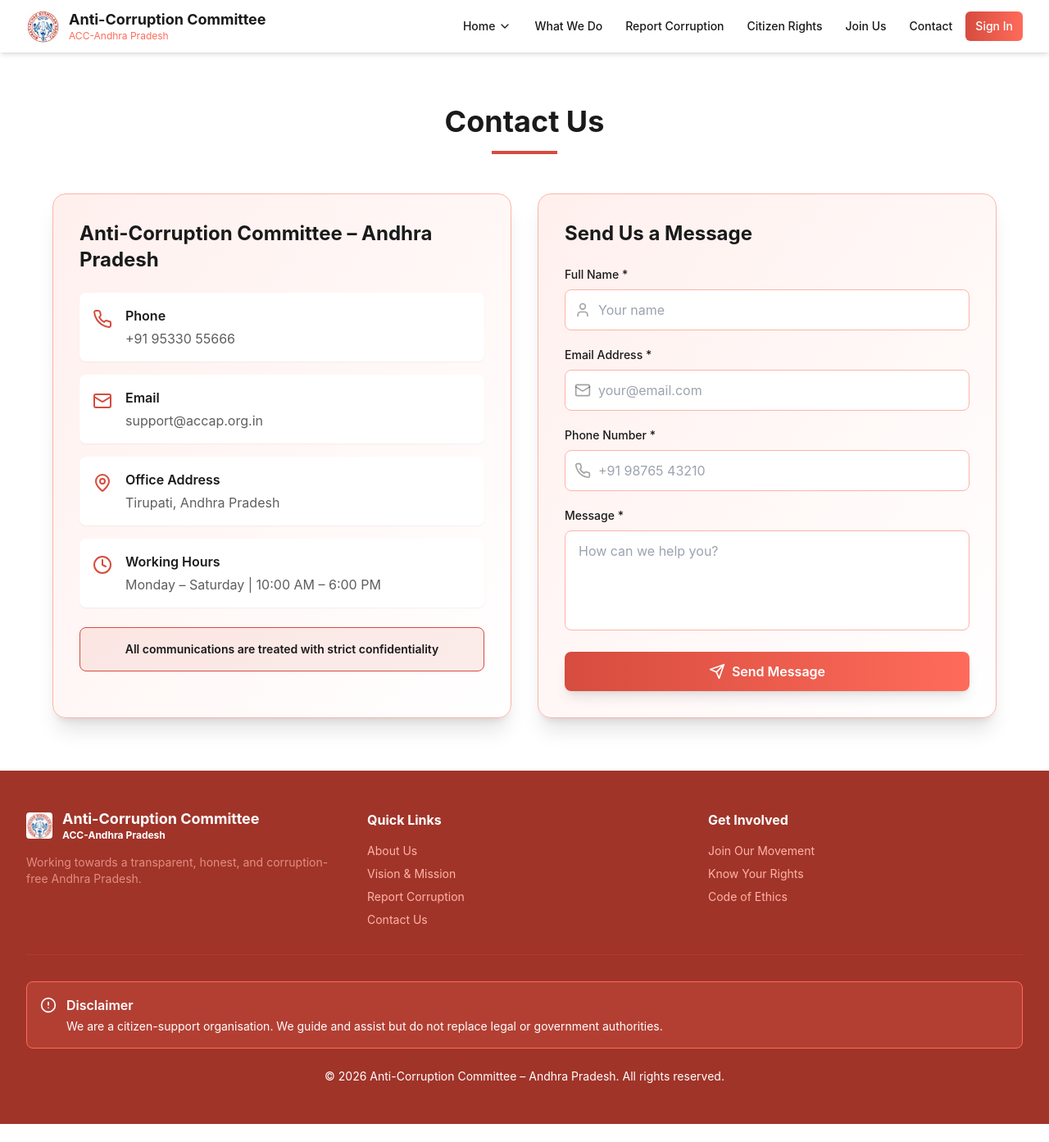
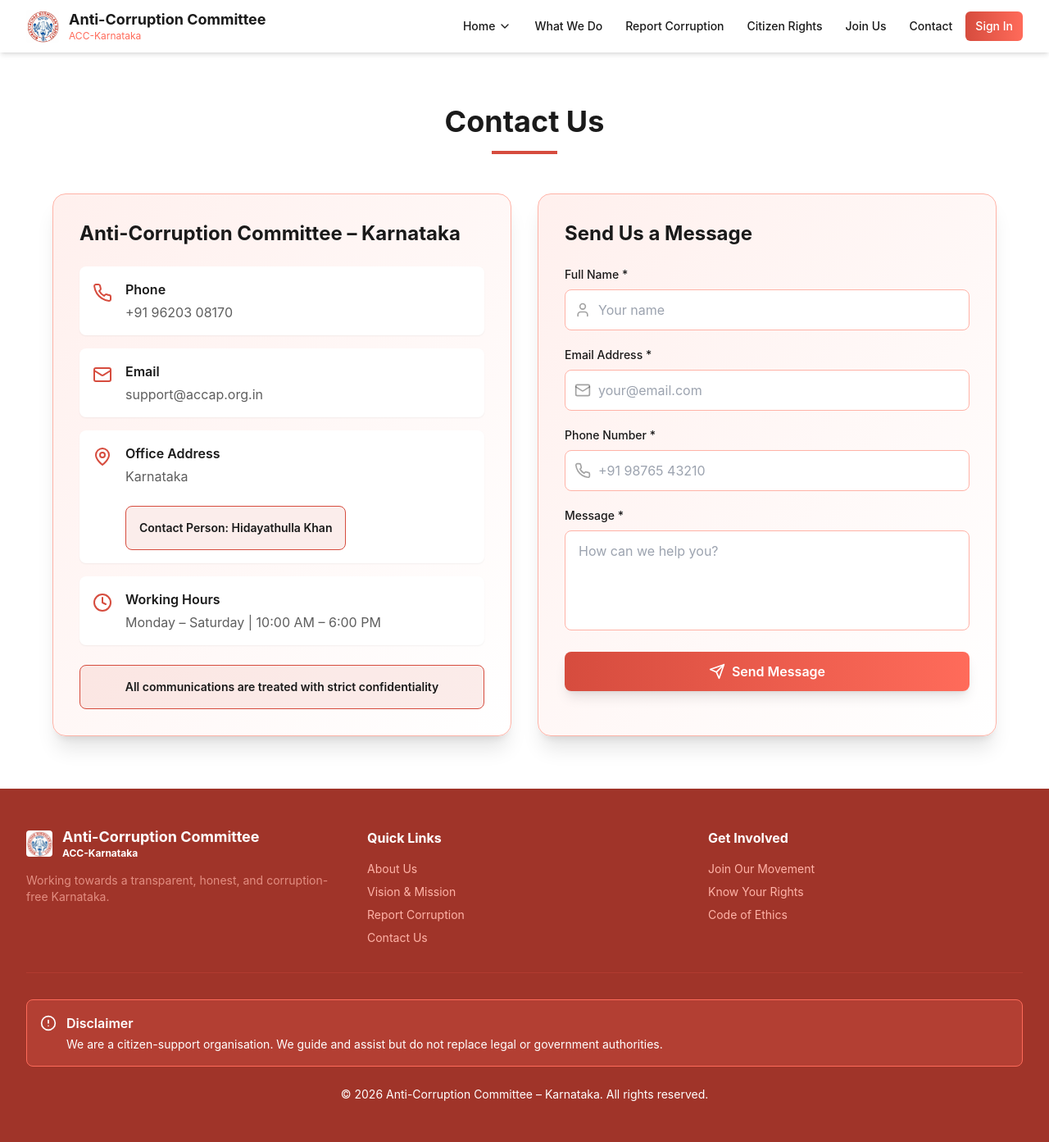
Before and after one commit to TradeFxP/anti-corruption-ka, a React (Vite) app: page /contact in a window 1280 px wide. Shown: the whole page at 82% size. Before the commit the page ends 1371 px from the top, so only its background shows below. Built offline with nearby package versions, Linux system fonts and the light colour scheme; the HTML template or start-up script is replaced by a standard one.

Commit message:
feat: update references from Andhra Pradesh to Karnataka across the application

```diff
--- a/index.html
+++ b/index.html
@@ -4,7 +4,7 @@
     <meta charset="UTF-8" />
     <link rel="icon" type="image/svg+xml" href="/vite.svg" />
     <meta name="viewport" content="width=device-width, initial-scale=1.0" />
-    <title>Anti-Corruption Committee – Andhra Pradesh | Fighting Corruption, Ensuring Justice</title>
+    <title>Anti-Corruption Committee – Karnataka | Fighting Corruption, Ensuring Justice</title>
   </head>
   <body>
     <div id="root"></div>
--- a/src/components/ACCFooter.tsx
+++ b/src/components/ACCFooter.tsx
@@ -18,11 +18,11 @@ export default function ACCFooter() {
               <img src={logo} alt="ACC Logo" className="h-8 w-8 object-cover rounded" />
               <div className="flex flex-col">
                 <span className="font-bold text-lg text-white leading-tight">Anti-Corruption Committee </span>
-                <span className="text-xs font-bold text-white leading-tight"> ACC-Andhra Pradesh</span>
+                <span className="text-xs font-bold text-white leading-tight"> ACC-Karnataka</span>
               </div>
             </div>
             <p className="text-sm text-light/70">
-              Working towards a transparent, honest, and corruption-free Andhra Pradesh.
+              Working towards a transparent, honest, and corruption-free Karnataka.
             </p>
           </div>
 
@@ -88,7 +88,7 @@ export default function ACCFooter() {
           </div>
 
           <div className="text-center text-sm text-white">
-            <p>&copy; {new Date().getFullYear()} Anti-Corruption Committee – Andhra Pradesh. All rights reserved.</p>
+            <p>&copy; {new Date().getFullYear()} Anti-Corruption Committee – Karnataka. All rights reserved.</p>
           </div>
         </div>
       </div>
--- a/src/components/ACCHero.tsx
+++ b/src/components/ACCHero.tsx
@@ -21,7 +21,7 @@ export default function ACCHero() {
           <h1 className="text-4xl md:text-5xl lg:text-6xl font-bold text-text mb-6">
             Anti-Corruption Committee
             <br />
-            <span className="text-primary">Andhra Pradesh</span>
+            <span className="text-primary">Karnataka</span>
           </h1>
           <p className="text-xl md:text-2xl text-secondary mb-4 max-w-3xl mx-auto">
             Working towards a transparent, honest, and corruption-free society
--- a/src/components/ACCNavigation.tsx
+++ b/src/components/ACCNavigation.tsx
@@ -49,7 +49,7 @@ export default function ACCNavigation() {
             <img src={logo} alt="ACC Logo" className="h-10 w-10 object-cover rounded" />
             <div className="flex flex-col">
               <span className="font-bold text-lg text-text leading-tight">  Anti-Corruption Committee</span>
-              <span className="text-xs text-secondary leading-tight">ACC-Andhra Pradesh </span>
+              <span className="text-xs text-secondary leading-tight">ACC-Karnataka </span>
             </div>
           </div>
 
--- a/src/components/About.tsx
+++ b/src/components/About.tsx
@@ -11,7 +11,7 @@ export default function About() {
 
         <div className="max-w-4xl mx-auto">
           <p className="text-lg text-text/80 leading-relaxed mb-6">
-            The <strong>Anti-Corruption Committee – Andhra Pradesh</strong> is a public welfare organisation formed to fight corruption at every level of society. We work to educate citizens, support whistle-blowers, promote ethical governance, and encourage responsible administration.
+            The <strong>Anti-Corruption Committee – Karnataka</strong> is a public welfare organisation formed to fight corruption at every level of society. We work to educate citizens, support whistle-blowers, promote ethical governance, and encourage responsible administration.
           </p>
           <p className="text-lg text-text/80 leading-relaxed mb-12">
             We believe <strong>every citizen has the right to fair service</strong> without bribery, harassment, or misuse of power.
--- a/src/components/Contact.tsx
+++ b/src/components/Contact.tsx
@@ -36,7 +36,7 @@ export default function Contact() {
           {/* Contact Information */}
           <div className="bg-gradient-to-br from-light/20 to-white p-8 rounded-2xl shadow-xl border border-light">
             <h3 className="text-2xl font-bold text-text mb-6">
-              Anti-Corruption Committee – Andhra Pradesh
+              Anti-Corruption Committee – Karnataka
             </h3>
 
             <div className="space-y-4">
@@ -44,7 +44,7 @@ export default function Contact() {
                 <Phone className="h-6 w-6 text-primary flex-shrink-0 mt-1" />
                 <div>
                   <h4 className="font-semibold text-text mb-1">Phone</h4>
-                  <a href="tel:+919533055666" className="text-text/70 hover:text-primary transition-colors">+91 95330 55666</a>
+                  <a href="tel:+919620308170" className="text-text/70 hover:text-primary transition-colors">+91 96203 08170</a>
                 </div>
               </div>
 
@@ -60,7 +60,12 @@ export default function Contact() {
                 <MapPin className="h-6 w-6 text-primary flex-shrink-0 mt-1" />
                 <div>
                   <h4 className="font-semibold text-text mb-1">Office Address</h4>
-                  <p className="text-text/70">Tirupati, Andhra Pradesh</p>
+                  <p className="text-text/70">Karnataka</p>
+            <div className="mt-6 p-4 bg-primary/10 border border-primary rounded-lg">
+              <p className="text-sm text-text font-semibold text-center">
+                Contact Person: Hidayathulla Khan
+              </p>
+            </div>
                 </div>
               </div>
 
--- a/src/components/JoinUs.tsx
+++ b/src/components/JoinUs.tsx
@@ -43,7 +43,7 @@ export default function JoinUs() {
 
             <div className="text-center mt-10">
               <p className="text-2xl font-bold text-text mb-6">
-                Together we can build a better Andhra Pradesh
+                Together we can build a better Karnataka
               </p>
               <button className="px-8 py-4 bg-primary text-white font-semibold rounded-lg hover:bg-dark transition-colors shadow-lg hover:shadow-xl text-lg">
                 Volunteer With Us
--- a/src/components/VisionMission.tsx
+++ b/src/components/VisionMission.tsx
@@ -21,7 +21,7 @@ export default function VisionMission() {
               <h2 className="text-3xl font-bold text-text">Our Vision</h2>
             </div>
             <p className="text-xl text-text/80 leading-relaxed">
-              A corruption-free Andhra Pradesh where <strong>honesty, transparency, and justice</strong> are everyday values.
+              A corruption-free Karnataka where <strong>honesty, transparency, and justice</strong> are everyday values.
             </p>
           </div>
 
```
